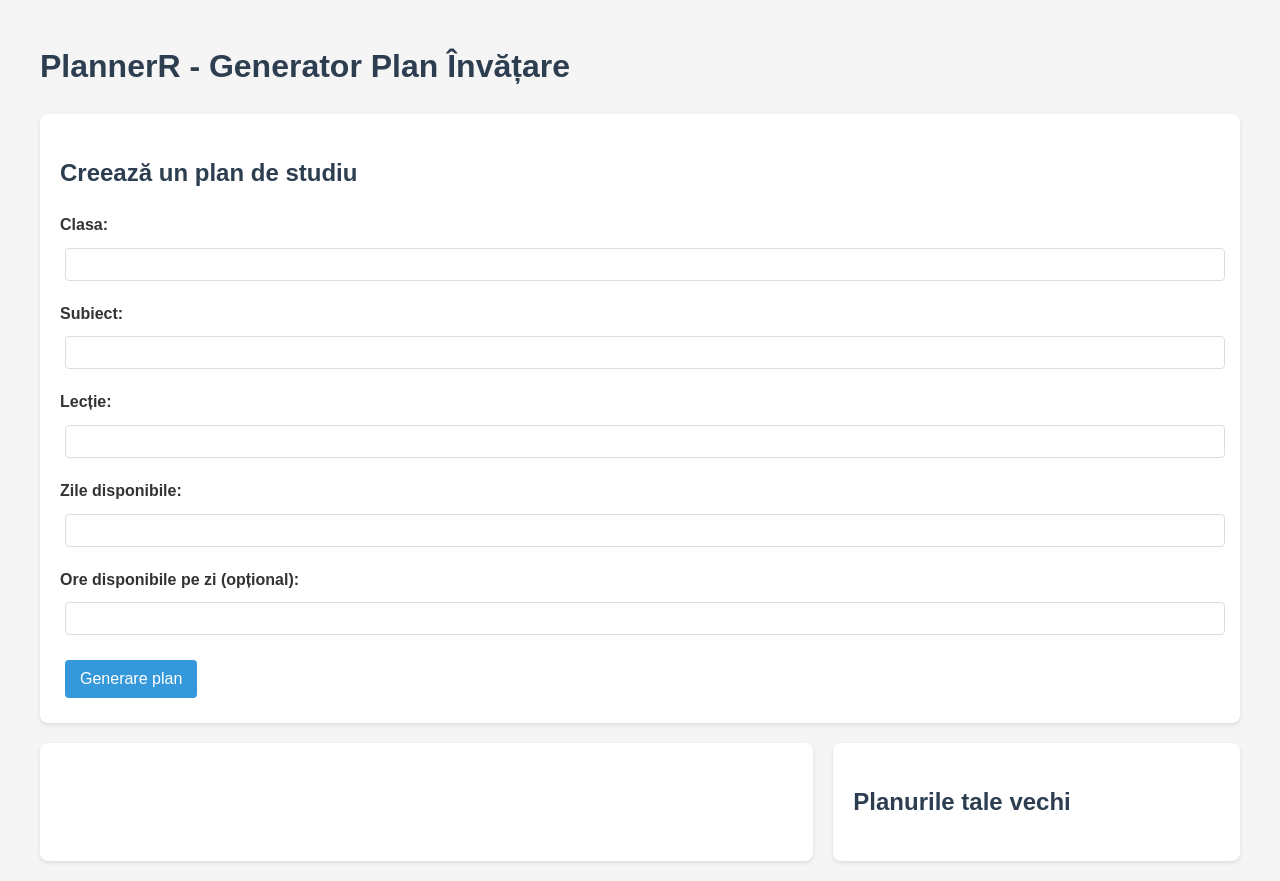
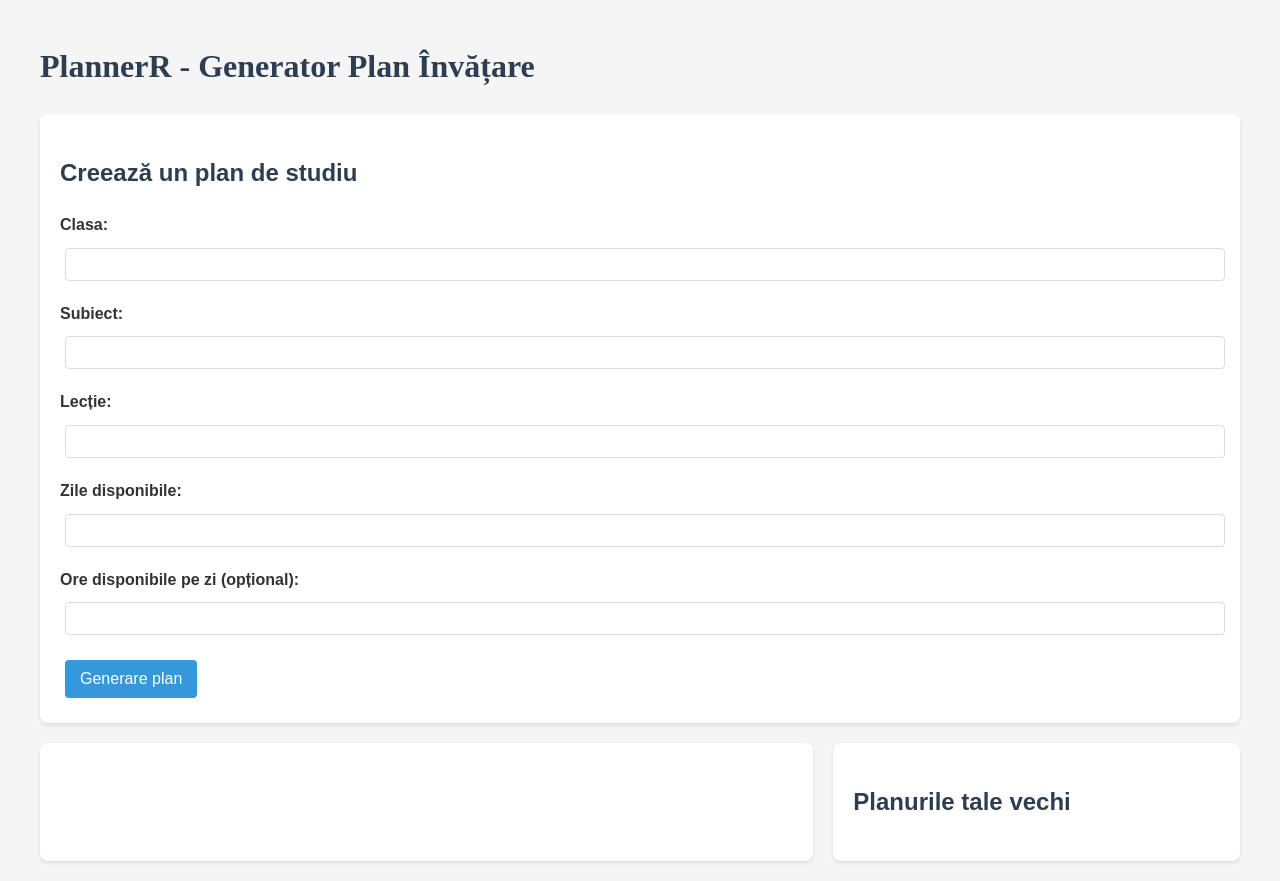
Before and after one commit to IuliaBuhai/ThinkR, a plain HTML site: page generator_planuri.html in a window 1280 px wide. Drawn offline with Linux system fonts and the light colour scheme; no server answers.

Commit message:
Update generator_planuri.html

```diff
--- a/generator_planuri.html
+++ b/generator_planuri.html
@@ -11,7 +11,7 @@
 </head>
 <body>
     <div class="container">
-        <h1>PlannerR - Generator Plan Învățare</h1>
+        <h1 style= "font-family: 'Playfair Display', serif;">PlannerR - Generator Plan Învățare</h1>
 
         <div class="form-container">
             <h2>Creează un plan de studiu</h2>
```
